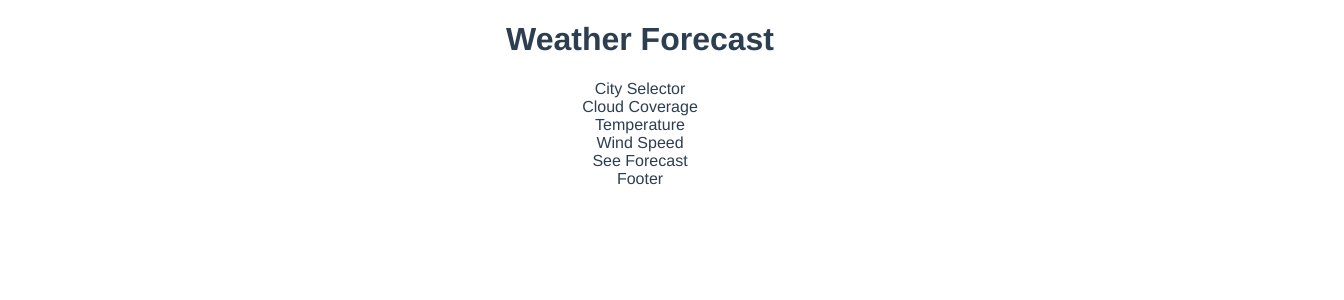
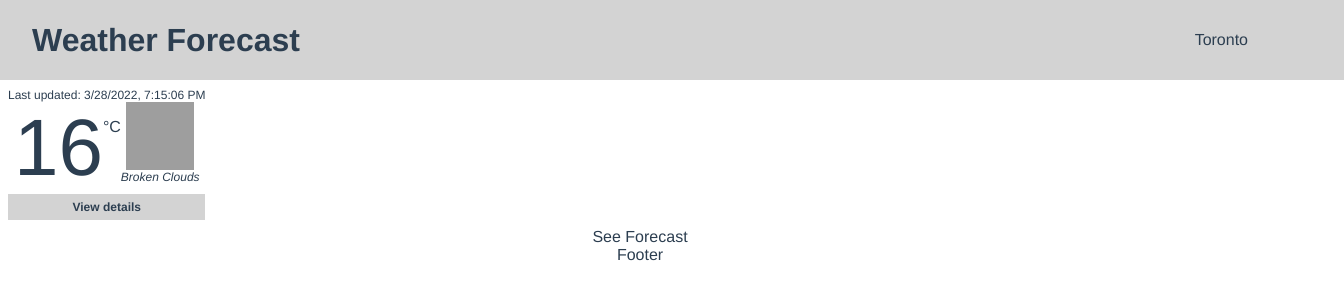
Before and after one commit to jratanadawong/weather-app, a Vue app in the folder app/: page / in a window 1280 px wide. Shown: the top 300 px of the page, 1344 px wide, since content can reach past the window. Built offline with nearby package versions, Linux system fonts and the light colour scheme; grey boxes are pictures that could not be loaded.

Commit message:
Begin styling the weather page with static data

```diff
--- a/app/src/App.vue
+++ b/app/src/App.vue
@@ -5,11 +5,17 @@
 </template>
 
 <style lang="scss">
+body, html, head {
+  padding: 0 !important;
+  margin: 0 !important;
+}
 #app {
   font-family: Avenir, Helvetica, Arial, sans-serif;
   -webkit-font-smoothing: antialiased;
   -moz-osx-font-smoothing: grayscale;
   text-align: center;
   color: #2c3e50;
+  padding: 0;
+  margin: 0;
 }
 </style>
--- a/app/src/components/layout/Header.vue
+++ b/app/src/components/layout/Header.vue
@@ -1,13 +1,38 @@
 <template>
   <div class="header">
-    <h1>Weather Forecast</h1>
+    <div class="header-container">
+      <h1>Weather Forecast</h1>
+      {{ city }}
+    </div>
   </div>
 </template>
 
 <script>
 export default {
   name: 'Header',
+  props: ['city'],
   components: {
   }
 }
 </script>
+<style lang="scss">
+.header {
+  display: flex;
+  flex-flow: row wrap;
+  justify-content: space-between;
+  align-items: center;
+  top: 0;
+  width: 100vw;
+  height: 5em;
+  background-color: lightgrey;
+  padding: 0 2.5vw;
+  .header-container {
+    display: flex;
+    width: 95vw;
+    height: 100%;
+    flex-flow: row wrap;
+    justify-content: space-between;
+    align-items: center;
+  }
+}
+</style>
--- /dev/null
+++ b/app/src/components/pages/weather/CloudCoverage.vue
@@ -0,0 +1,38 @@
+<template>
+  <div class="weather-wrapper cloud-coverage-container">
+    <img class="weather-icon" :src="icon" />
+    <span class="coverage-description">{{ coverage.description }}</span>
+  </div>
+</template>
+
+<script>
+export default {
+  name: 'CloudCoverage',
+  props: ['coverage'],
+  computed: {
+    // Generate the weather icon from the API
+    icon() {
+      return `http://openweathermap.org/img/wn/${this.$props?.coverage?.icon}@2x.png`;
+    },
+  },
+  data: () => {
+    return {
+    }
+  },
+  components: {
+  },
+};
+</script>
+<style lang="scss">
+  .cloud-coverage-container {
+    .weather-icon {
+      height: 4.25em;
+      width: 4.25em;
+    }
+    .coverage-description {
+      font-size: .75em;
+      font-style: italic;
+      text-transform: capitalize;
+    }
+  }
+</style>
--- /dev/null
+++ b/app/src/components/pages/weather/Temperature.vue
@@ -0,0 +1,39 @@
+<template>
+  <div class="weather-wrapper temperature-container">
+  <div class="temperature-reading">
+    <span class="temperature-number">
+      {{ celsius }}
+    </span>
+    <span class="temperature-metric">°C</span>
+    </div>
+  </div>
+</template>
+
+<script>
+import { convertKelvinToCelsius } from '../../../helpers';
+export default {
+  name: 'Temperature',
+  props: ['temperature'],
+  computed: {
+    celsius() {
+      // Convert to celsius and round
+      return Math.round(convertKelvinToCelsius(this.$props.temperature));
+    }
+  },
+};
+</script>
+<style lang="scss">
+  .temperature-container {
+    .temperature-reading {
+      display: flex;
+      flex-flow: row;
+      justify-content: start;
+      .temperature-number {
+        font-size: 5em;
+      }
+      .temperature-metric {
+        margin-top: 1em;
+      }
+    }
+  }
+</style>
--- /dev/null
+++ b/app/src/components/pages/weather/WeatherContainer.vue
@@ -0,0 +1,63 @@
+<template>
+  <div class="weather-container">
+  <span class="last-updated-at">
+    Last updated: {{ lastUpdate }}
+  </span>
+    <div class="weather-subcontainer">
+      <Temperature :temperature="weather.main.temp" />
+      <CloudCoverage :coverage="weather.weather[0]" />
+    </div>
+    <span class="weather-details">View details</span>
+  </div>
+</template>
+
+<script>
+import CloudCoverage from './CloudCoverage';
+import Temperature from './Temperature';
+import WindSpeed from './WindSpeed';
+
+export default {
+  name: 'WeatherContainer',
+  components: {
+    CloudCoverage,
+    Temperature,
+  },
+  props: ['weather'],
+  data() {
+    return {
+      lastUpdate: new Date().toLocaleDateString("en-US", {hour: "numeric", minute: "numeric", second: "numeric"}),
+    }
+  }
+};
+</script>
+<style lang="scss">
+  .weather-container {
+    display: flex;
+    flex-direction: column;
+    align-items: center;
+    width: fit-content;
+    padding: .5em;
+    .last-updated-at {
+      display: flex;
+      width: 100%;
+      align-items: start;
+      font-size: .75em;
+    }
+    .weather-subcontainer {
+      display: flex;
+      flex-flow: row wrap;
+    }
+    .weather-details {
+      font-size: .75em;
+      background-color: lightgrey;
+      font-weight: bold;
+      padding: .5em 0;
+      width: 100%;
+    }
+  }
+  .weather-wrapper {
+    display: flex;
+    flex-direction: column;
+    align-items: center;
+  }
+</style>
--- /dev/null
+++ b/app/src/components/pages/weather/WindSpeed.vue
@@ -0,0 +1,19 @@
+<template>
+  <div class="weather-wrapper wind-speed-container">
+    {{ wind.speed }}<br>
+    Wind Speed
+  </div>
+</template>
+
+<script>
+export default {
+  name: 'WindSpeed',
+  props: ['wind'],
+  data: () => {
+    return {
+    }
+  },
+};
+</script>
+<style lang="scss">
+</style>
--- a/app/src/components/pages/weather/index.vue
+++ b/app/src/components/pages/weather/index.vue
@@ -1,22 +1,68 @@
 <template>
-  <div class="weather-container">
-    <Header />
-    <div>City Selector</div>
-    <div>Cloud Coverage</div>
-    <div>Temperature</div>
-    <div>Wind Speed</div>
+  <div class="weather-page-container">
+    <Header :city="city" />
+    <WeatherContainer :weather="weather" />
     <div>See Forecast</div>
     <Footer />
   </div>
 </template>
 
 <script>
+import WeatherContainer from './WeatherContainer';
 import Header from '../../layout/Header';
 import Footer from '../../layout/Footer';
 
 export default {
   name: 'Weather',
+  data: () => {
+    return {
+      city: 'Toronto',
+      weather: {
+        "coord": {
+          "lon":-79.4163,
+          "lat":43.7001,
+        },
+        "weather": [{
+          "id":803,
+          "main":"Clouds",
+          "description":"broken clouds",
+          "icon":"04d"
+        }],
+        "base":"stations",
+        "main":{
+          "temp":289.37,
+          "feels_like":288.59,
+          "temp_min":288.33,
+          "temp_max":290.97,
+          "pressure":989,
+          "humidity":59
+        },
+        "visibility":10000,
+        "wind":{
+          "speed":6.26,
+          "deg":263,
+          "gust":14.75
+        },
+        "clouds":{
+          "all":67
+        },
+        "dt":1648750249,
+        "sys":{
+          "type":2,
+          "id":2043365,
+          "country":"CA",
+          "sunrise":1648724451,
+          "sunset":1648770147
+        },
+        "timezone":-14400,
+        "id":6167865,
+        "name":"Toronto",
+        "cod":200
+      }
+    }
+  },
   components: {
+    WeatherContainer,
     Header,
     Footer,
   },
--- a/app/src/helpers/index.js
+++ b/app/src/helpers/index.js
@@ -0,0 +1,12 @@
+const convertKelvinToCelsius = (temp) => {
+  return temp - 273.15;
+};
+
+const test = () => {
+  return "testing";
+}
+
+export {
+  convertKelvinToCelsius,
+  test,
+}
--- a/app/src/views/Home.vue
+++ b/app/src/views/Home.vue
@@ -13,3 +13,9 @@ export default {
   }
 }
 </script>
+<style lang="scss">
+  .home {
+    padding: 0;
+    margin: 0;
+  }
+</style>
```
Also changed, not shown: 1 other file (tests, documents, lock files or other folders).
